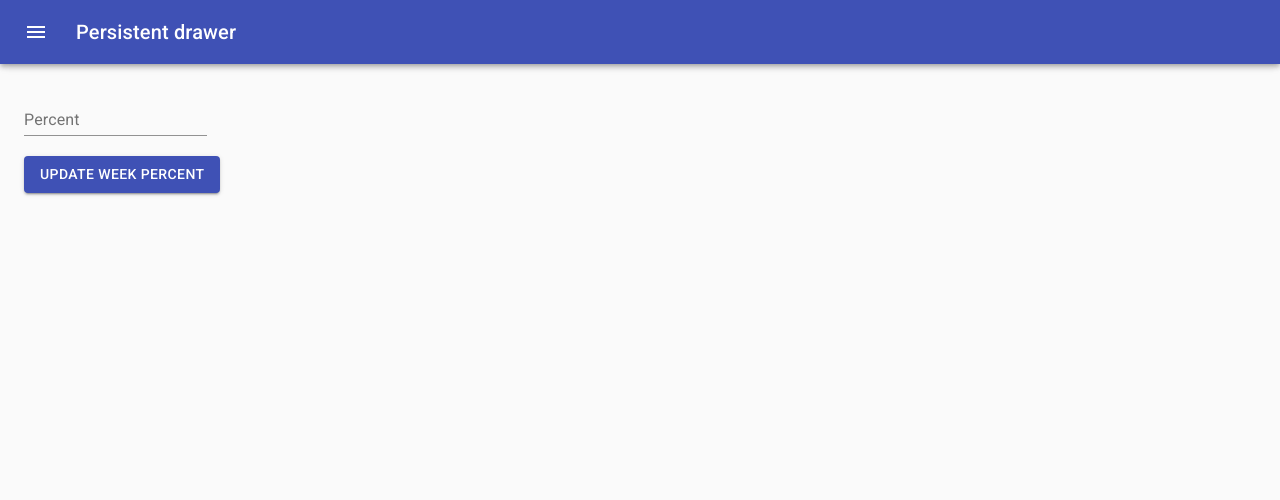
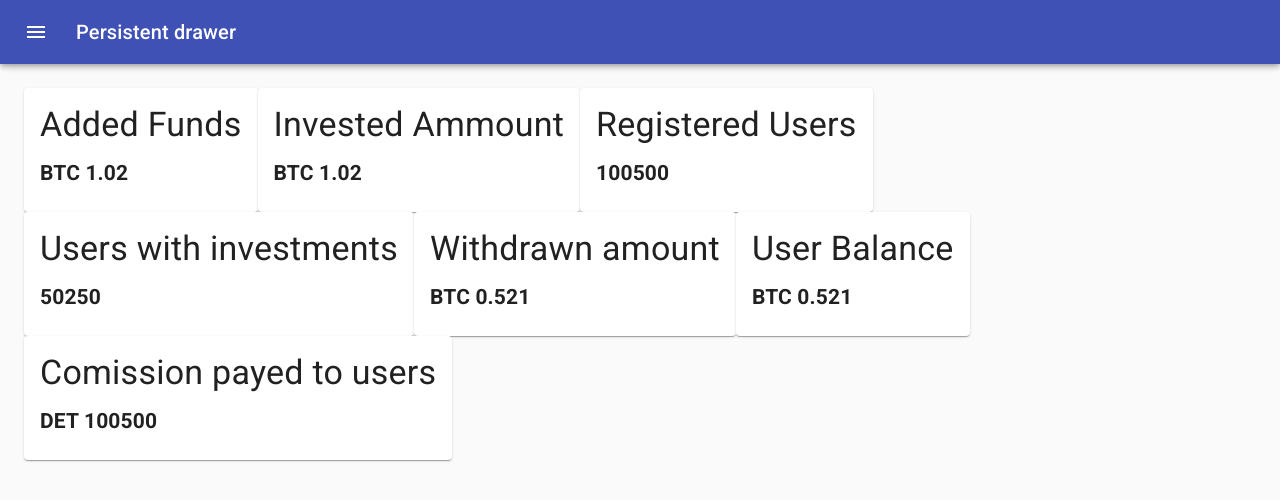
Before and after one commit to Stech97/Crypto, a React (Create React App) app: page / in a window 1280 px wide. Shown: the top 500 px of the page. Built offline with nearby package versions, Linux system fonts and the light colour scheme.

Commit message:
updated site structure and icons for the sidebar

```diff
--- a/src/pages/account/Pages.jsx
+++ b/src/pages/account/Pages.jsx
@@ -18,6 +18,13 @@ import ListItemText from '@material-ui/core/ListItemText';
 import TextField from '@material-ui/core/TextField';
 import Button from '@material-ui/core/Button';
 import Grid from '@material-ui/core/Grid';
+import Card from '@material-ui/core/Card';
+import CardContent from '@material-ui/core/CardContent';
+import InputLabel from '@material-ui/core/InputLabel';
+import FormHelperText from '@material-ui/core/FormHelperText';
+import FormControl from '@material-ui/core/FormControl';
+import Select from '@material-ui/core/Select';
+import NativeSelect from '@material-ui/core/NativeSelect';
 
 import {
   DashboardIcon,
@@ -34,6 +41,7 @@ import {
   JoinDefimaIcon,
   FAQIcon,
   TermsIcon,
+  NewsIcon,
 } from './svg';
 
 const drawerWidth = 240;
@@ -249,6 +257,22 @@ export default function PagesContent() {
           ))}
         </List>
         <Divider />
+        <Divider />
+        <List>
+          {[
+            {
+              text: 'News',
+              Svg: NewsIcon,
+            },
+          ].map((tab, index) => (
+            <ListItem button key={index}>
+              <ListItemIcon>
+                <tab.Svg />
+              </ListItemIcon>
+              <ListItemText primary={tab.text} />
+            </ListItem>
+          ))}
+        </List>
       </Drawer>
       <main
         className={clsx(classes.content, {
@@ -258,24 +282,121 @@ export default function PagesContent() {
         <div className={classes.drawerHeader} />
         <Grid
           container
-          direction="column"
+          direction="row"
           justify="flex-start"
           alignItems="flex-start"
         >
-          <TextField
-            id="standard-number-input"
-            label="Percent"
-            type="number"
-            step="any"
-            defaultValue="Hello World"
-            InputProps={{
-              readOnly: true,
-            }}
-          />
-          <br />
-          <Button variant="contained" color="primary">
-            Update week percent
-          </Button>
+          <Card className={classes.root}>
+            <CardContent>
+              <Typography
+                className={classes.title}
+                variant="h4"
+                component="h2"
+                gutterBottom
+              >
+                Added Funds
+              </Typography>
+              <Typography variant="p" component="h2">
+                BTC 1.02
+              </Typography>
+            </CardContent>
+          </Card>
+
+          <Card className={classes.root}>
+            <CardContent>
+              <Typography
+                className={classes.title}
+                variant="h4"
+                component="h2"
+                gutterBottom
+              >
+                Invested Ammount
+              </Typography>
+              <Typography variant="p" component="h2">
+                BTC 1.02
+              </Typography>
+            </CardContent>
+          </Card>
+
+          <Card className={classes.root}>
+            <CardContent>
+              <Typography
+                className={classes.title}
+                variant="h4"
+                component="h2"
+                gutterBottom
+              >
+                Registered Users
+              </Typography>
+              <Typography variant="p" component="h2">
+                100500
+              </Typography>
+            </CardContent>
+          </Card>
+
+          <Card className={classes.root}>
+            <CardContent>
+              <Typography
+                className={classes.title}
+                variant="h4"
+                component="h2"
+                gutterBottom
+              >
+                Users with investments
+              </Typography>
+              <Typography variant="p" component="h2">
+                50250
+              </Typography>
+            </CardContent>
+          </Card>
+
+          <Card className={classes.root}>
+            <CardContent>
+              <Typography
+                className={classes.title}
+                variant="h4"
+                component="h2"
+                gutterBottom
+              >
+                Withdrawn amount
+              </Typography>
+              <Typography variant="p" component="h2">
+                BTC 0.521
+              </Typography>
+            </CardContent>
+          </Card>
+
+          <Card className={classes.root}>
+            <CardContent>
+              <Typography
+                className={classes.title}
+                variant="h4"
+                component="h2"
+                gutterBottom
+              >
+                User Balance
+              </Typography>
+              <Typography variant="p" component="h2">
+                BTC 0.521
+              </Typography>
+            </CardContent>
+          </Card>
+
+          <Card className={classes.root}>
+            <CardContent>
+              <Typography
+                className={classes.title}
+                variant="h4"
+                component="h2"
+                gutterBottom
+              >
+                Comission payed to users
+              </Typography>
+              <Typography variant="p" component="h2">
+                DET 100500
+              </Typography>
+            </CardContent>
+          </Card>
         </Grid>
       </main>
     </div>
--- a/src/pages/account/svg.jsx
+++ b/src/pages/account/svg.jsx
@@ -14,7 +14,9 @@ import {
   faHatCowboySide,
   faQuestionCircle,
   faScroll,
+  faNewspaper,
 } from '@fortawesome/free-solid-svg-icons';
+
 import { FontAwesomeIcon } from '@fortawesome/react-fontawesome';
 
 export function DashboardIcon() {
@@ -128,3 +130,11 @@ export function TermsIcon() {
     </div>
   );
 }
+
+export function NewsIcon() {
+  return (
+    <div>
+      <FontAwesomeIcon icon={faNewspaper} />
+    </div>
+  );
+}
```
